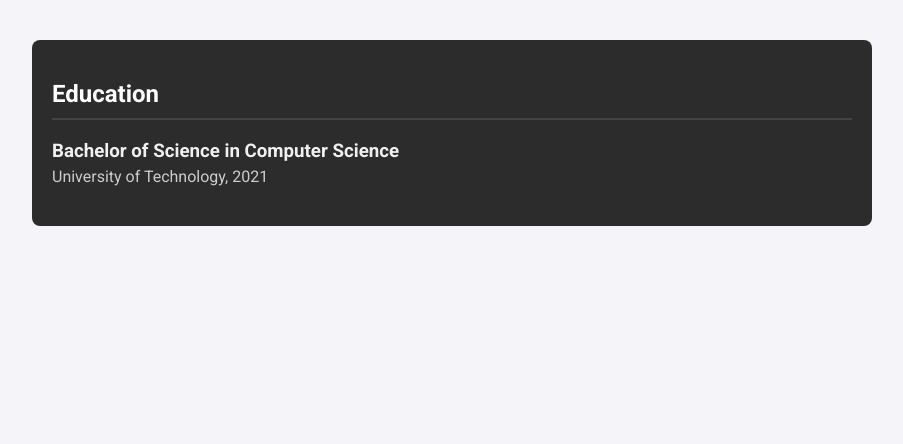
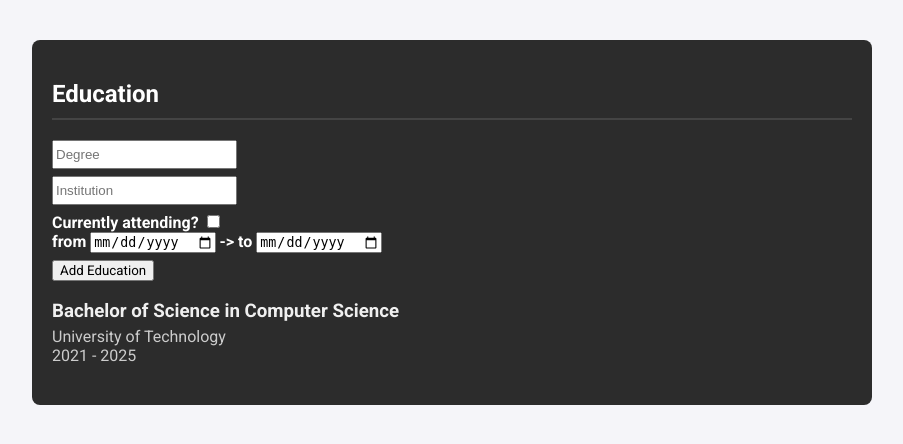
Before and after one commit to bouhormq/Ebuka-Salim-Portfolio, a Flask app: page /education in a window 1280 px wide. Shown: the part 70-514 px from the top of the page, without its empty margins (188-1091 px from the left). Run offline with Flask 2, Linux system fonts and the light colour scheme.

Commit message:
Added input functionality to education history

```diff
--- a/app/__init__.py
+++ b/app/__init__.py
@@ -27,7 +27,7 @@ education_history = [
     {
         "degree": "Bachelor of Science in Computer Science",
         "institution": "University of Technology",
-        "year": "2021"
+        "years": "2021 - 2025"
     }
 ]
 
@@ -87,6 +87,19 @@ def add_work():
 def education():
     return render_template('education.html', title="Education", url=os.getenv("URL"), education_history=education_history)
 
+@app.route('/add_education', methods=['POST'])
+def add_education():
+
+    year1 = datetime.strptime(request.form['year1'], "%Y-%m-%d").strftime("%Y")
+    year2 = 'Present' if request.form.get('currently_attending') else datetime.strptime(request.form['year2'], "%Y-%m-%d").strftime("%Y")
+
+    education_history.append({
+        'degree': request.form['degree'],
+        'institution': request.form['institution'],
+        'years': year1 + ' - ' + year2
+    })
+    return redirect(url_for('education'))
+
 @app.route('/hobbies')
 def hobbies():
     # We need to generate the image URLs dynamically
--- a/app/templates/education.html
+++ b/app/templates/education.html
@@ -5,10 +5,18 @@
 {% block content %}
 <div class="info-section">
     <h2>Education</h2>
+    <form method="POST" action="{{ url_for('add_education') }}">
+        <input type="text" name="degree" placeholder="Degree" required style="height:23px; margin: 0px 0px 7px;"></br>
+        <input type="text" name="institution" placeholder="Institution" required style="height:23px; margin: 0px 0px 7px;"><br/>
+        <b style="color: white;"> Currently attending? </b><input type="checkbox" name="currently_attending"></br>
+        <b style="color: white;">from </b><input type="date" name="year1" placeholder="Dates" required style="margin: 0px 0px 7px;"><b style="color: white;"> -> to </b><input type="date" name="year2" placeholder="Dates" required><br/>
+        <button type="submit">Add Education</button>
+    </form>
+
     {% for edu in education_history %}
     <div class="info-item">
         <h3>{{ edu.degree }}</h3>
-        <p>{{ edu.institution }}, {{ edu.year }}</p>
+        <p>{{ edu.institution }}<br>{{ edu.years }}</p>
     </div>
     {% endfor %}
 </div>
```
